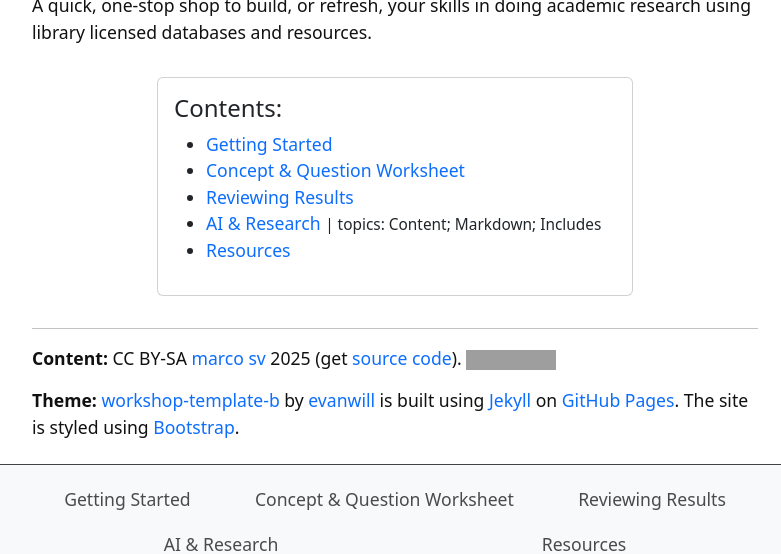
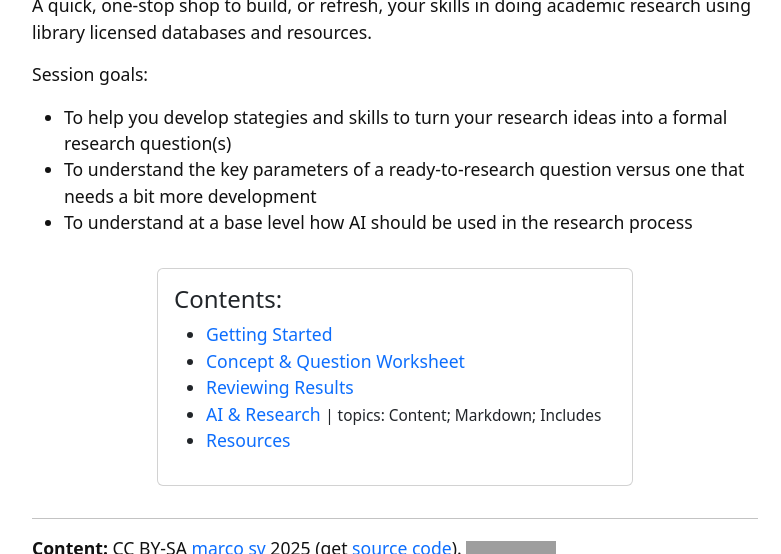
Before and after one commit to marcosvdotcom/Fall25_LibResearch, a Jekyll site: the page built from index.md, in a window 1280 px wide and 900 px high, scrolled down 512 px, cut to the strip 198-752 px from the top of the window. Shown: the whole strip, without its empty margins (245-1026 px from the left). Built offline with Jekyll 4.4.1, drawn with Linux system fonts in a browser that asks for light colours; grey boxes are pictures that could not be loaded.

Commit message:
Update index.md

```diff
--- a/index.md
+++ b/index.md
@@ -9,6 +9,11 @@ layout: page
 
 A quick, one-stop shop to build, or refresh, your skills in doing academic research using library licensed databases and resources.
 
+Session goals:
+- To help you develop stategies and skills to turn your research ideas into a formal research question(s)
+- To understand the key parameters of a ready-to-research question versus one that needs a bit more development
+- To understand at a base level how AI should be used in the research process
+
 {% include toc.html %}
 
 ------
```
